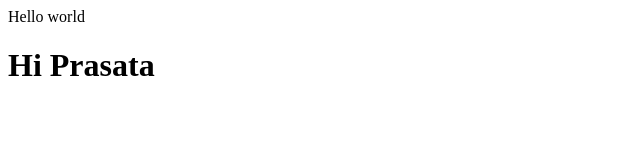
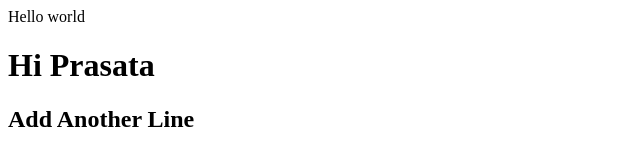
Before and after one commit to PROYCHOWDH/localrepo, a plain HTML site: page index.html in a window 1280 px wide. Shown: the whole page, without its empty margins (0-640 px from the left). Drawn offline with Linux system fonts and the light colour scheme.

Commit message:
Add New line for pull

```diff
--- a/index.html
+++ b/index.html
@@ -1,2 +1,5 @@
 <p>Hello world</p>
 <h1>Hi Prasata</h1>
+<h2> Add Another Line
+
+</h2>
```
